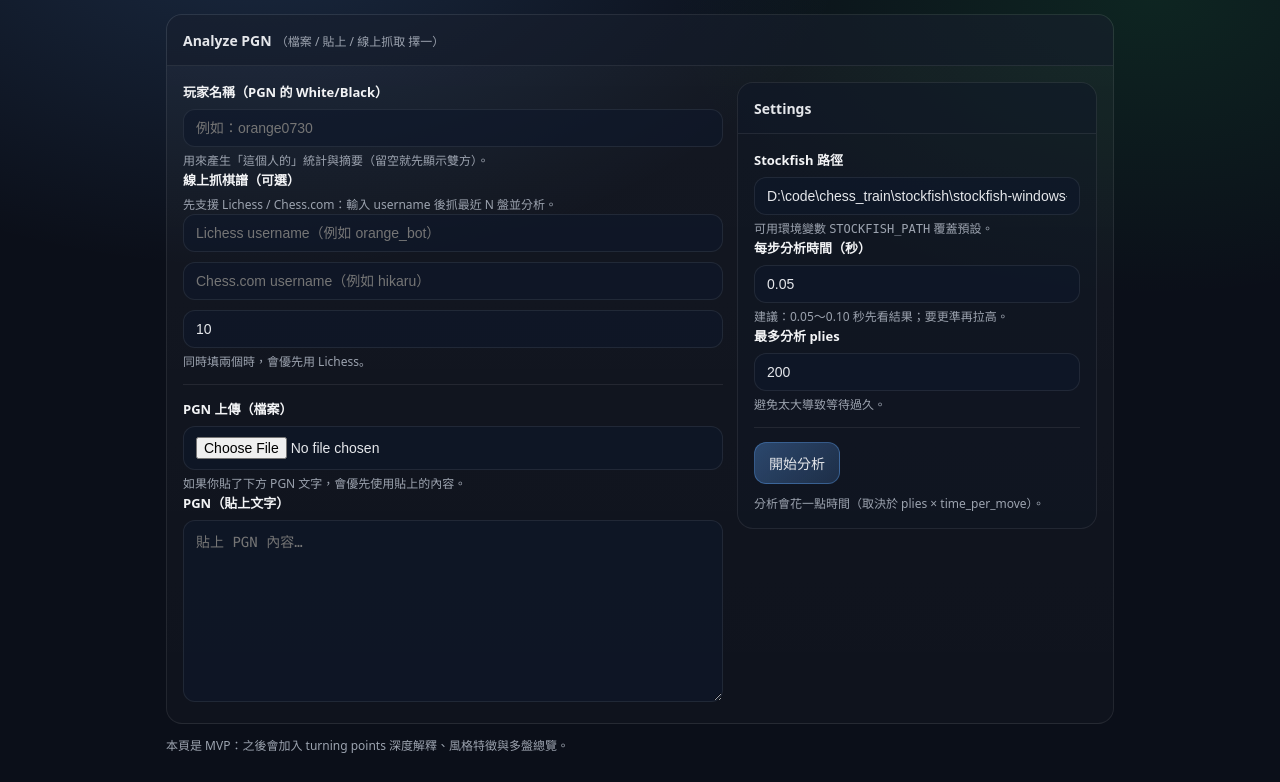
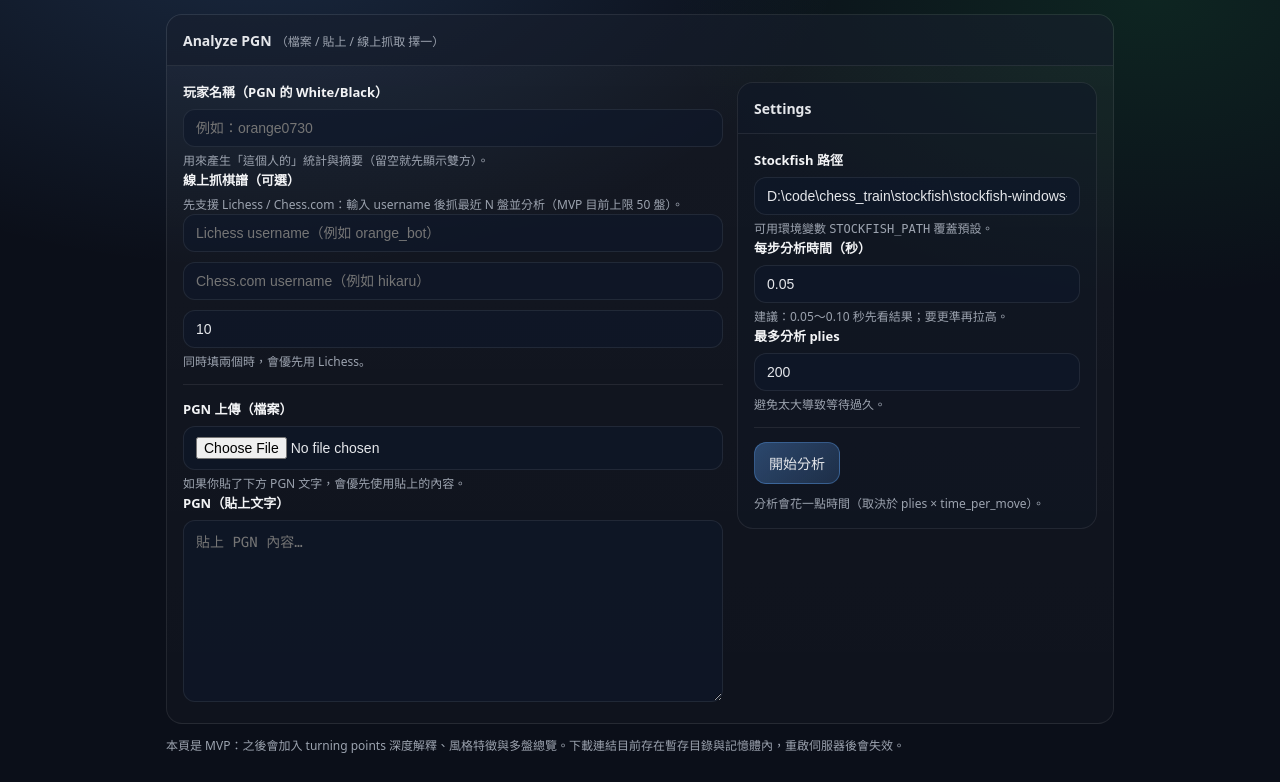
Before and after one commit to orange0730/ChessDNA, a FastAPI app: page / in a window 1280 px wide. Shown: the part 91-873 px from the top of the page. Run offline with FastAPI, Linux system fonts and the light colour scheme.

Commit message:
MVP: add stability notes + clamp fetch_max

```diff
--- a/chessdna/__init__.py
+++ b/chessdna/__init__.py
@@ -0,0 +1,6 @@
+"""ChessDNA package."""
+
+__all__ = []
+
+# Keep in sync with pyproject.toml / app.py
+__version__ = "0.1.0"
--- a/chessdna/app.py
+++ b/chessdna/app.py
@@ -87,6 +87,13 @@ async def analyze(
     lichess_user = (lichess_user or "").strip()
     chesscom_user = (chesscom_user or "").strip()
 
+    # Stability guardrails for MVP: avoid huge fetches that make the server hang.
+    try:
+        fetch_max = int(fetch_max)
+    except Exception:
+        fetch_max = 10
+    fetch_max = max(1, min(fetch_max, 50))
+
     if not src and lichess_user:
         from .core.lichess import fetch_user_games_pgn as fetch_lichess
 
--- a/chessdna/templates/index.html
+++ b/chessdna/templates/index.html
@@ -125,7 +125,7 @@
 
             <div class="row">
               <label>線上抓棋譜（可選）</label>
-              <div class="hint">先支援 Lichess / Chess.com：輸入 username 後抓最近 N 盤並分析。</div>
+              <div class="hint">先支援 Lichess / Chess.com：輸入 username 後抓最近 N 盤並分析（MVP 目前上限 50 盤）。</div>
               <div style="display:grid;grid-template-columns:1fr;gap:10px;">
                 <input type="text" name="lichess_user" placeholder="Lichess username（例如 orange_bot）" />
                 <input type="text" name="chesscom_user" placeholder="Chess.com username（例如 hikaru）" />
@@ -183,7 +183,7 @@
       </div>
     </form>
 
-    <p class="small" style="margin-top:12px;">本頁是 MVP：之後會加入 turning points 深度解釋、風格特徵與多盤總覽。</p>
+    <p class="small" style="margin-top:12px;">本頁是 MVP：之後會加入 turning points 深度解釋、風格特徵與多盤總覽。下載連結目前存在暫存目錄與記憶體內，重啟伺服器後會失效。</p>
   </div>
 </body>
 </html>
```
Also changed, not shown: README.md.
